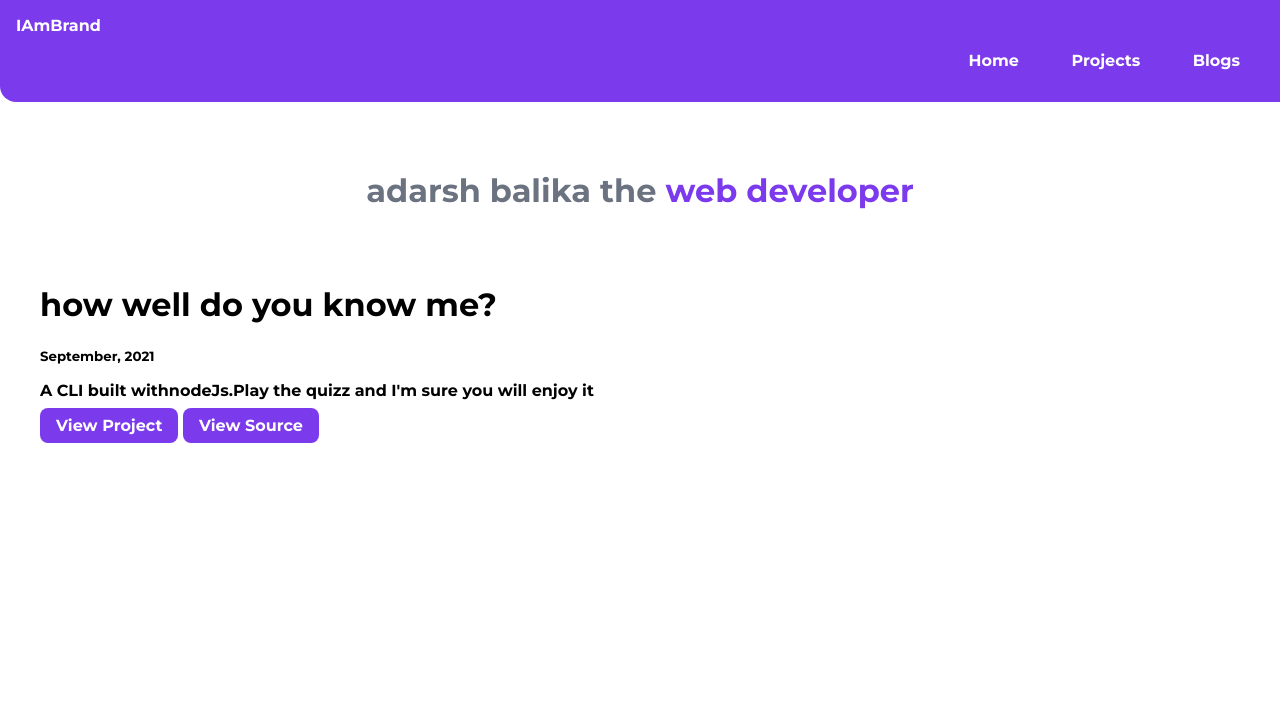
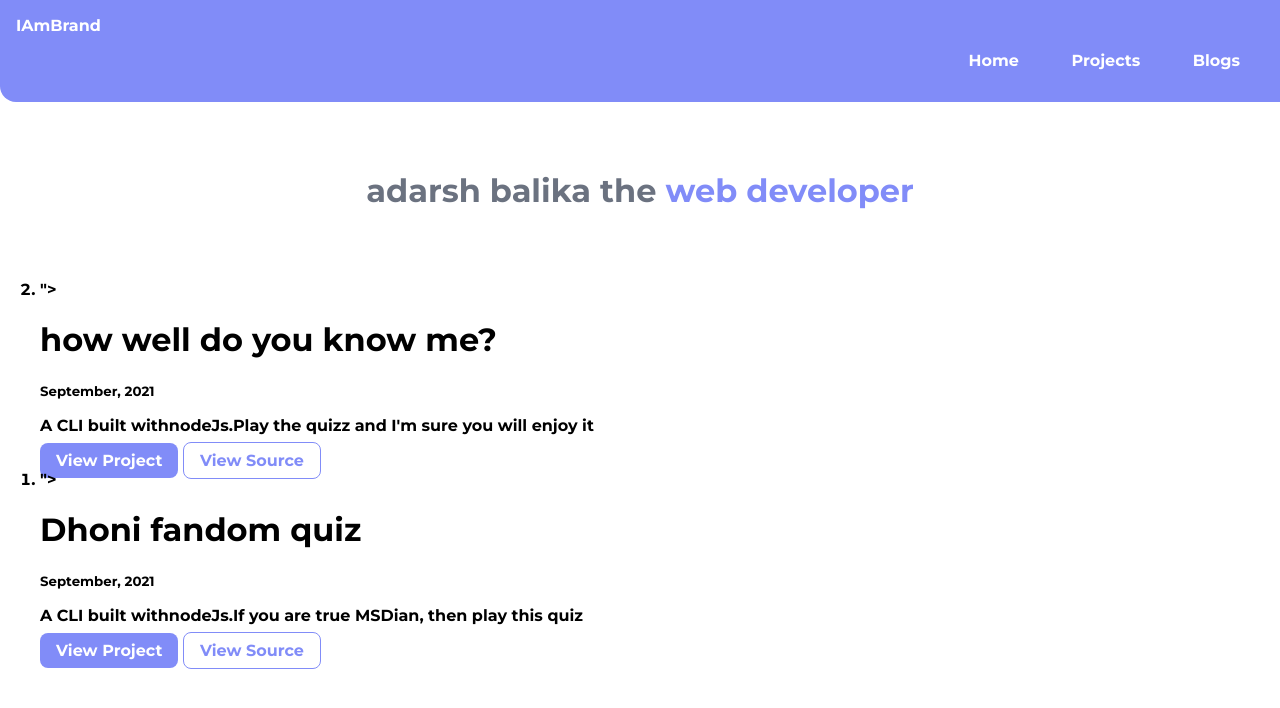
Before and after one commit to bandgarmamta/bandgarmamta-portfolio, a plain HTML site: page projects.html in a window 1280 px wide. Drawn offline with Linux system fonts and the light colour scheme.

Commit message:
style: styled projects

```diff
--- a/projects.html
+++ b/projects.html
@@ -27,12 +27,28 @@
         <h1 class="hero-heading">adarsh balika the <span class="heading-inverted">web developer</span></h1>
     </header>
 
-    <ul reversed>
-        <h1>how well do you know me?</h1>
-        <small>September, 2021</small>
-        <p>A CLI built with<strong>nodeJs</strong>.Play the quizz and I'm sure you will enjoy it</p>
-        <a class="link link-primary" href="https://github.com/bandgarmamta/how-well-do-you-know-me">View Project</a>
-        <a class="link link-primary" href="https://replit.com/@MamtaBandgar/how-well-do-you-know-me?embed=1&&output=1#index.js">View Source</a>
-    </ul>
+    <ol reversed>
+        <li>
+            <div class="container container-center margin-md"></div>"></div>
+                <h1>how well do you know me?</h1>
+                <small>September, 2021</small>
+                <p>A CLI built with<strong>nodeJs</strong>.Play the quizz and I'm sure you will enjoy it</p>
+                <a class="link link-primary" href="https://replit.com/@MamtaBandgar/how-well-do-you-know-me?embed=1&&output=1#index.js">View Project</a>
+                <a class="link link-secondary" href="hhttps://github.com/bandgarmamta/how-well-do-you-know-me">View Source</a>
+            </div>
+        </li>
+
+        <li>
+            <div class="container container-center margin-md"></div>">
+                <h1>Dhoni fandom quiz</h1>
+                <small>September, 2021</small>
+                <p>A CLI built with<strong>nodeJs</strong>.If you are true MSDian, then play this quiz</p>
+                <a class="link link-primary" href="https://replit.com/@MamtaBandgar/Fandom-quiz?embed=1&&input=1#index.js">View Project</a>
+                <a class="link link-secondary" href="https://github.com/bandgarmamta/dhoni-fandom-quiz">View Source</a>
+
+            </div>
+        </li>
+
+    </ol>
 </body>
 </html>
--- a/styles.css
+++ b/styles.css
@@ -1,7 +1,7 @@
 @import url('https://fonts.googleapis.com/css2?family=Montserrat:ital,wght@0,700;1,400&display=swap');
 
 :root {
-    --primary-color: #7C3AED;
+    --primary-color: #818CF8;
     --dark-gray: #6B7280;
     --off-white: #F3F4F6;
 }
@@ -15,6 +15,10 @@ body{
 hr {
     margin: 2rem 0rem;
 }
+
+.margin-md{
+    margin:2rem;
+}
 .container{
     padding: 0rem 1rem;
 
@@ -26,8 +30,11 @@ hr {
 }
 
 .link{
+    box-sizing: border-box;
     text-decoration:none;
     padding: 0.5rem 1rem;
+    margin-top: 1rem;
+    margin-bottom: 1rem;
 }
 
 .link-primary{
```
Also changed, not shown: blogs.html (+2 -3 lines), images/home.svg (added).
